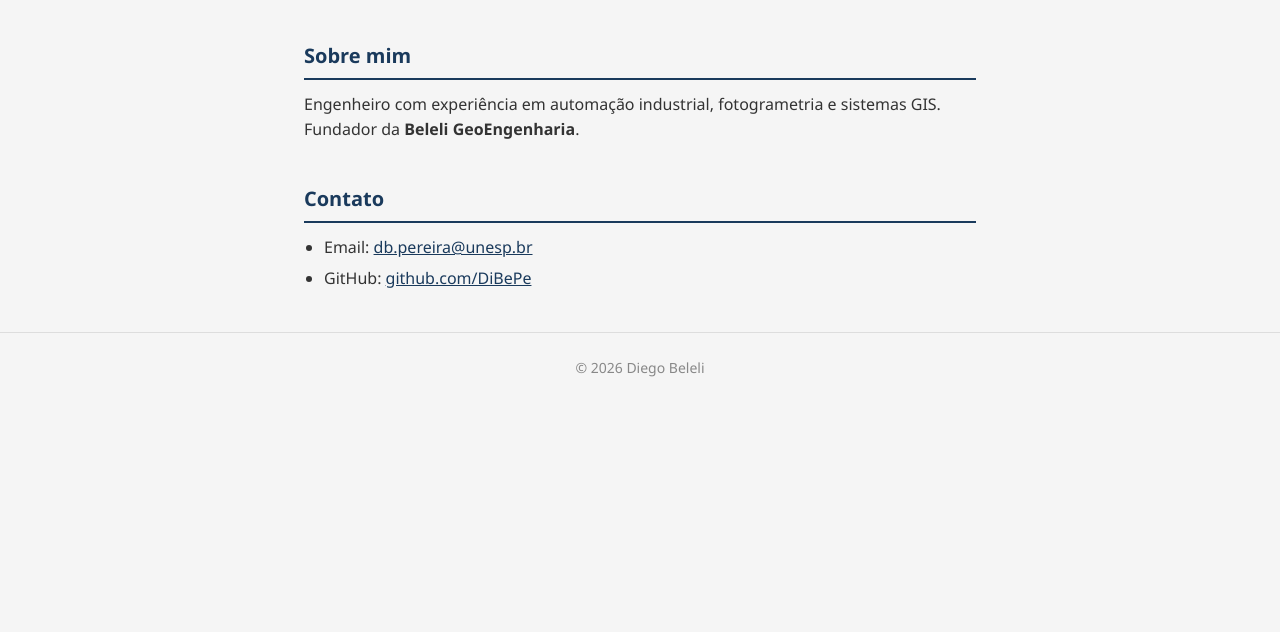
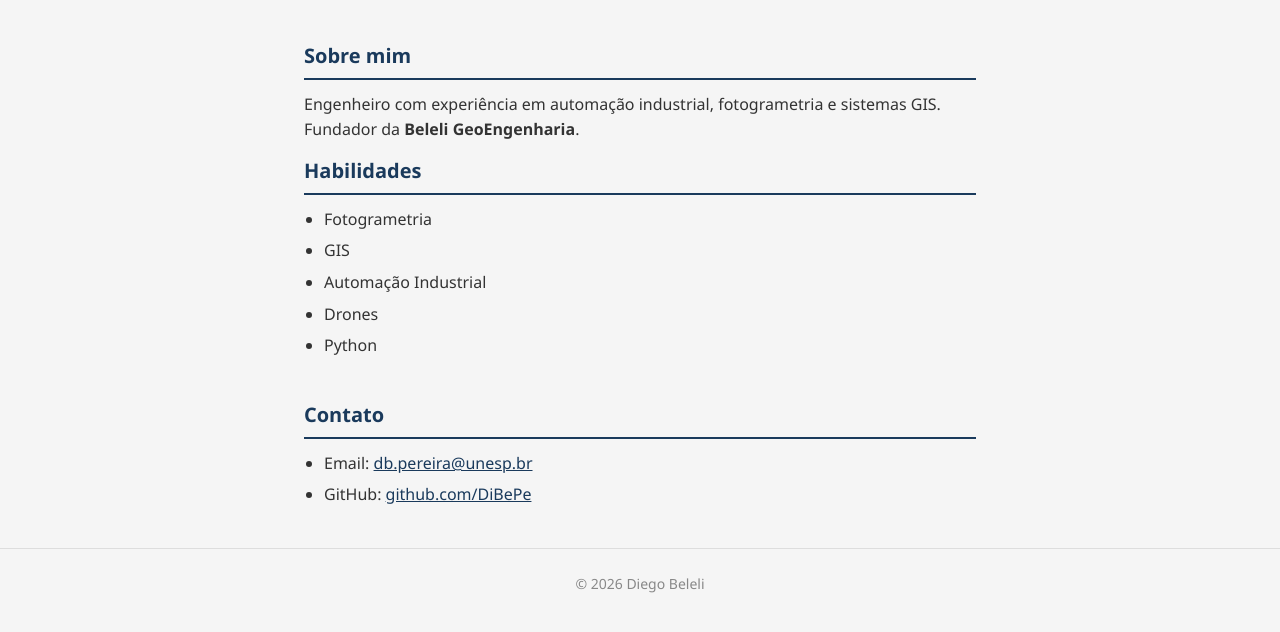
Before and after one commit to DiBePe/pagina-pessoal, a plain HTML site: page index.html in a window 1280 px wide. Shown: the part 106-738 px from the top of the page. Drawn offline with Linux system fonts and the light colour scheme.

Commit message:
feat: adiciona seção habilidades gerada dinamicamente via JS

```diff
--- a/index.html
+++ b/index.html
@@ -24,6 +24,10 @@
           Engenheiro com experiência em automação industrial, fotogrametria e
           sistemas GIS. Fundador da <strong>Beleli GeoEngenharia</strong>.
         </p>
+        <section>
+          <h2>Habilidades</h2>
+          <ul id="lista-habilidades"></ul>
+        </section>
       </section>
 
       <section>
--- a/script.js
+++ b/script.js
@@ -9,3 +9,18 @@ botao.addEventListener("click", function () {
     botao.textContent = "Modo escuro";
   }
 });
+const habilidades = [
+  "Fotogrametria",
+  "GIS",
+  "Automação Industrial",
+  "Drones",
+  "Python",
+];
+
+const lista = document.getElementById("lista-habilidades");
+
+habilidades.forEach(function (habilidade) {
+  const item = document.createElement("li");
+  item.textContent = habilidade;
+  lista.appendChild(item);
+});
```
